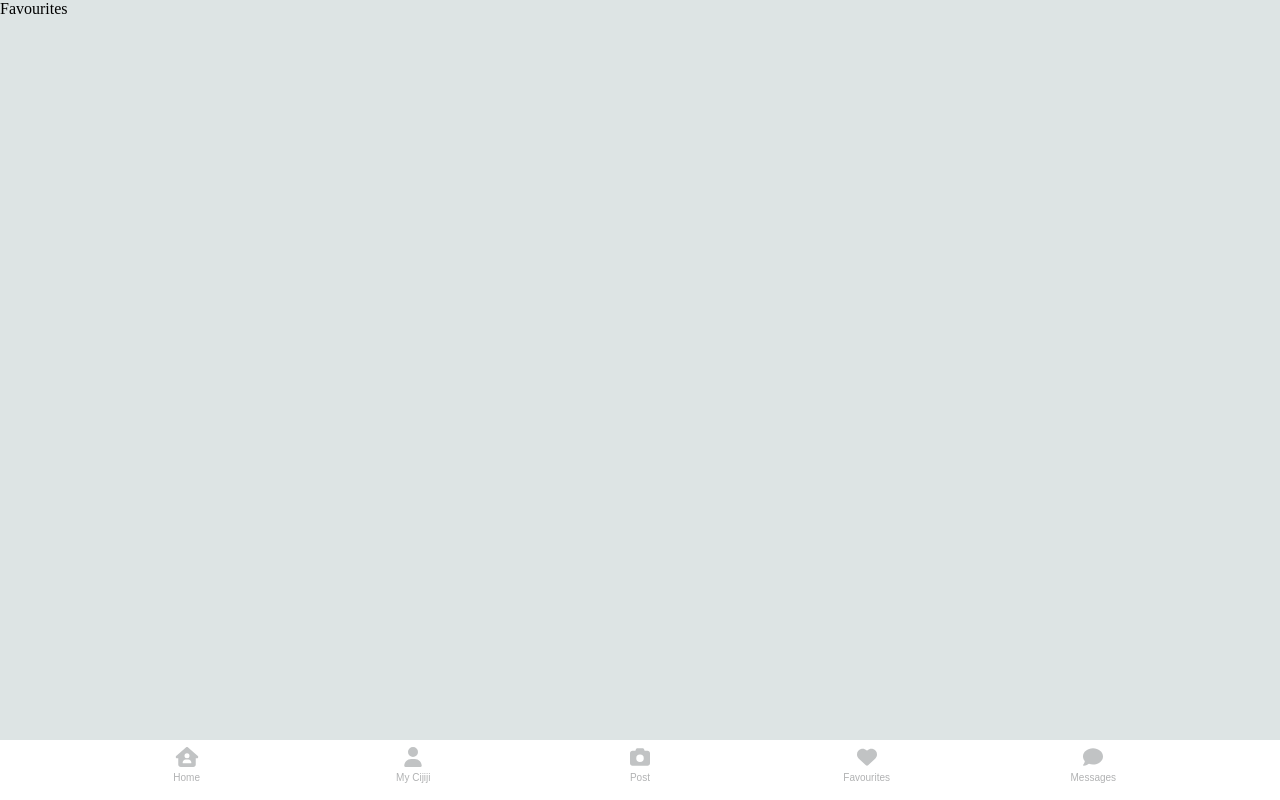
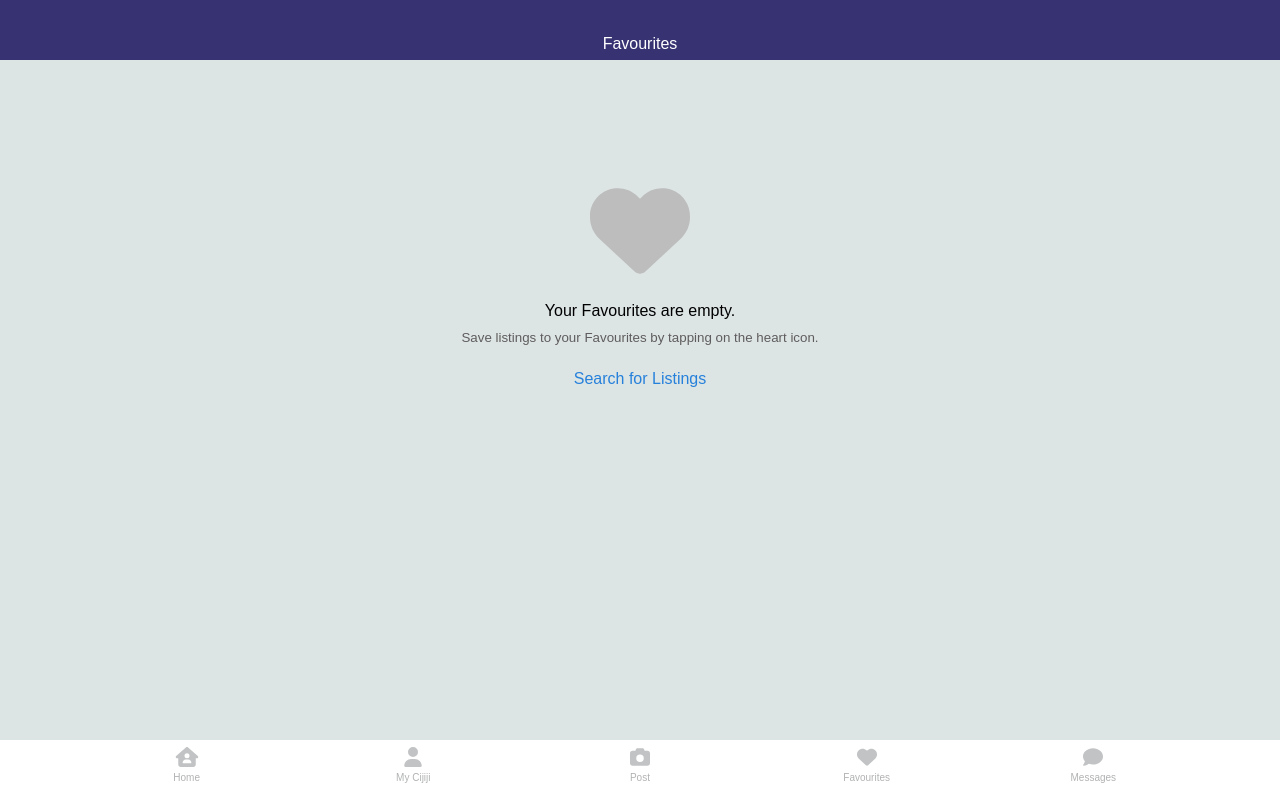
Before and after one commit to Cxlopez/Cijiji, a React (Create React App) app: page /favourites in a window 1280 px wide. Built offline with nearby package versions, Linux system fonts and the light colour scheme.

Commit message:
add Login page

```diff
--- a/src/pages/Favourites.js
+++ b/src/pages/Favourites.js
@@ -1,8 +1,22 @@
 import React from 'react'
+import "../styles/Favourites.css"
+import { Link } from 'react-router-dom'
+import { FontAwesomeIcon } from '@fortawesome/react-fontawesome'
+import { faHeart } from '@fortawesome/free-solid-svg-icons'
 
 function Favourites() {
   return (
-    <div>Favourites</div>
+    <div>
+      <nav className='favourites-nav'>
+        <p>Favourites</p>
+      </nav>
+      <div className='favourites-text'>
+      <FontAwesomeIcon icon={faHeart} className='favourites-icon' />
+      <span className='no-favourites-text'>Your Favourites are empty.</span>
+      <span className='add-favourites'>Save listings to your Favourites by tapping on the heart icon.</span>
+      <Link to="/" className='favourites-link'>Search for Listings</Link>
+      </div>
+    </div>
   )
 }
 
--- a/src/pages/MyCijiji.js
+++ b/src/pages/MyCijiji.js
@@ -2,7 +2,11 @@ import React from 'react'
 
 function MyCijiji() {
   return (
-    <div>MyCijiji</div>
+    <div>
+      <nav className='message-nav'>
+        <p>My Cijiji</p>
+      </nav>
+    </div>
   )
 }
 
--- /dev/null
+++ b/src/styles/Favourites.css
@@ -0,0 +1,47 @@
+.favourites-nav {
+  top: 0;
+  background-color: #373373;
+  height: 60px;
+  text-align: center;
+}
+
+.favourites-nav p {
+  margin: 0;
+  padding-top: 35px;
+  font-family:Arial, Helvetica, sans-serif;
+  color: white;
+}
+
+.favourites-icon {
+  color: rgb(189, 189, 189);
+  height: 100px;
+}
+
+.favourites-text {
+  text-align: center;
+  padding: 120px 0;
+}
+
+.no-favourites-text {
+  display: block;
+  justify-content: center;
+  padding-top: 20px;
+  font-family:Arial, Helvetica, sans-serif;
+}
+
+.add-favourites {
+  display: block;
+  font-size: smaller;
+  color: rgb(95, 93, 93);
+  padding-top: 10px;
+  padding-bottom: 25px;
+  padding-left: 50px;
+  padding-right: 50px;
+  font-family:Arial, Helvetica, sans-serif;
+}
+
+.favourites-link {
+  text-decoration: none;
+  font-family:Arial, Helvetica, sans-serif;
+  color: #2681db;
+}
```
Also changed, not shown: src/pages/Login.js (added, +9 -0 lines).
